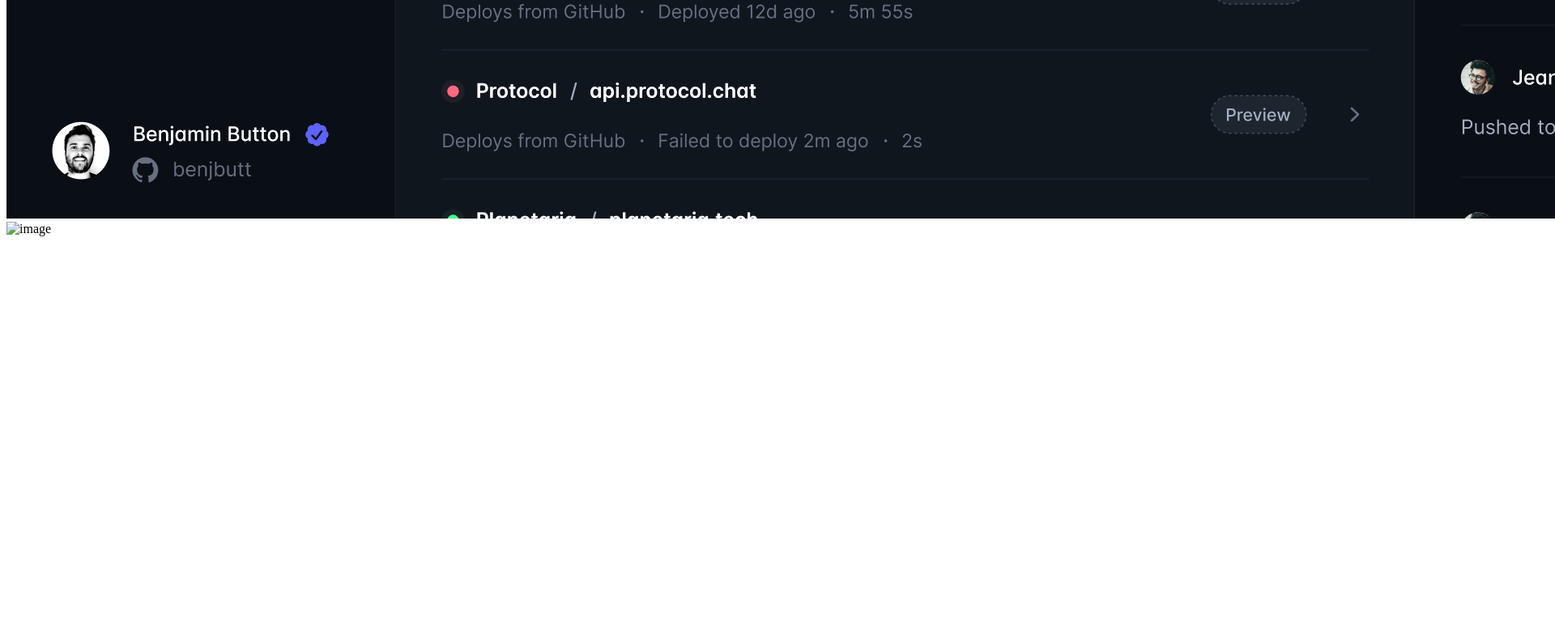
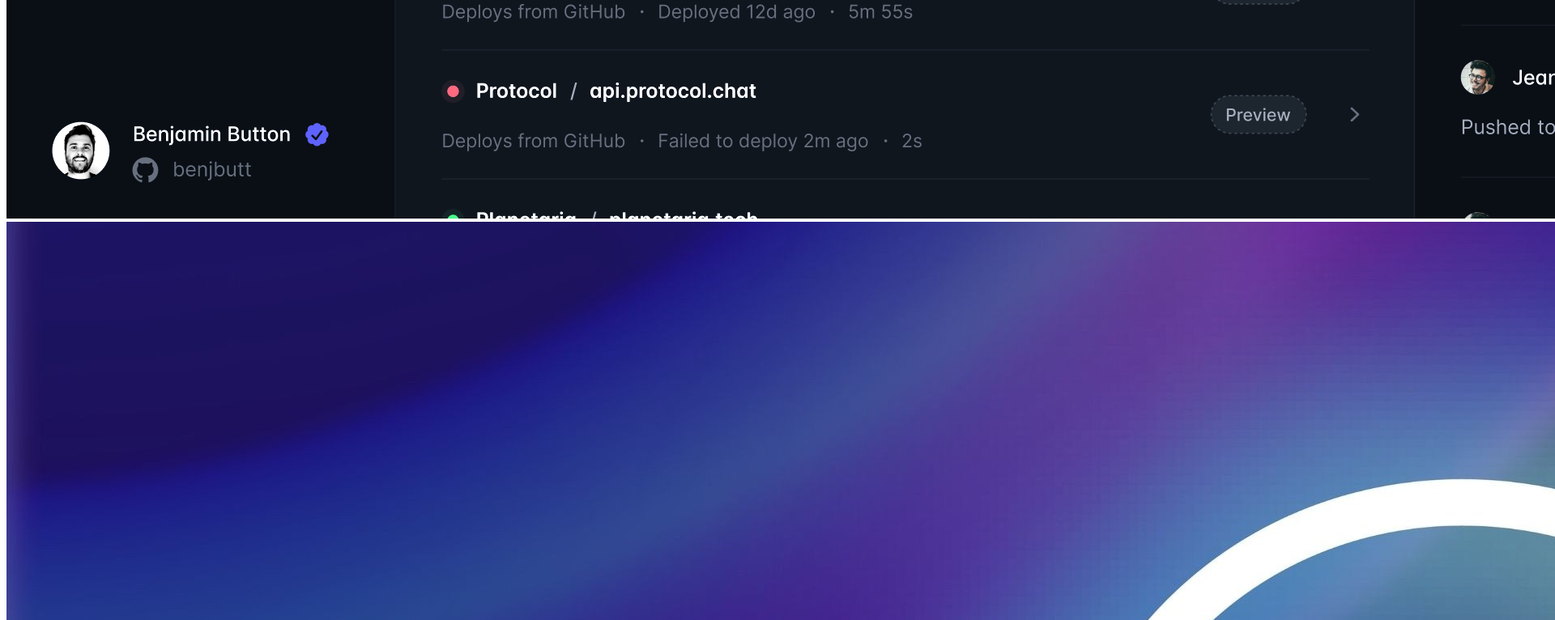
Before and after one commit to sandyddeveloper/Banners, a plain HTML site: page index.html in a window 1280 px wide. Shown: the part 6870-7636 px from the top of the page at 81% size, 1920 px wide, since content can reach past the window. Before the commit the page ends 7170 px from the top, so only its background shows below. Drawn offline with Linux system fonts and the light colour scheme.

Commit message:
Update index.html

```diff
--- a/index.html
+++ b/index.html
@@ -15,6 +15,6 @@
     <img src="static/img/hero.png" alt="image">
     <img src="static/img/bot.svg" alt="image">
     <img src="static/img/bannerside.png" alt="image">
-    <img src="static/img/github.jpg" alt="image">
+    <img src="static/img/guthub.jpg" alt="image">
 </body>
 </html>
```
